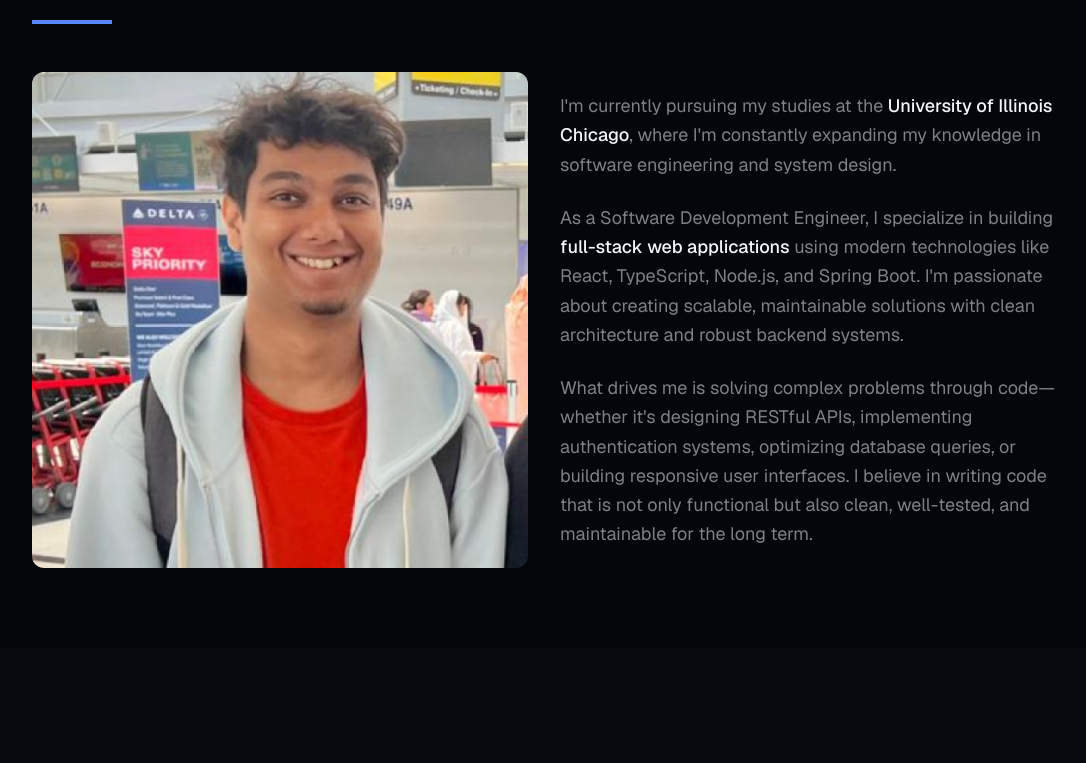
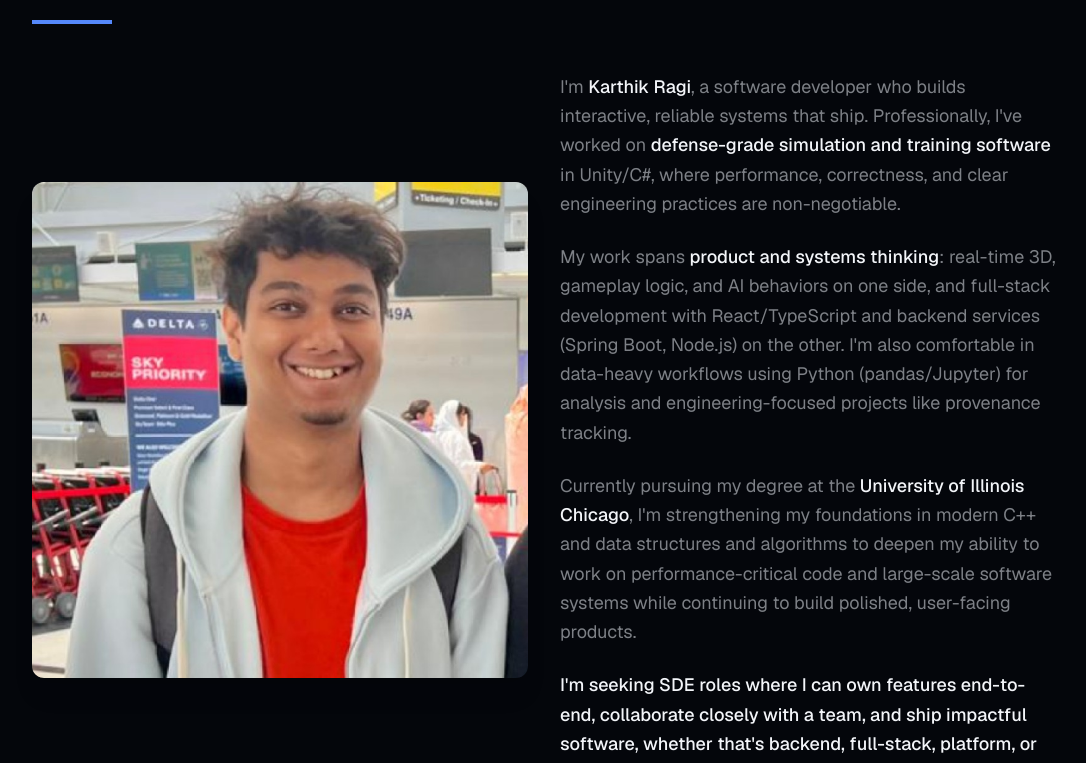
Before and after one commit to Superkart/PortfolioApp, a Next.js app: page / in a window 1280 px wide. Shown: the part 2506-3269 px from the top of the page, without its empty margins (96-1182 px from the left). Built offline with nearby package versions, Linux system fonts and the light colour scheme.

Commit message:
Adbout me section

```diff
--- a/components/about-section.tsx
+++ b/components/about-section.tsx
@@ -17,23 +17,29 @@ export function AboutSection() {
 
             <div className="space-y-6 text-lg text-muted-foreground leading-relaxed">
               <p>
-                I&apos;m currently pursuing my studies at the{" "}
-                <span className="text-foreground font-medium">University of Illinois Chicago</span>, where I&apos;m
-                constantly expanding my knowledge in software engineering and system design.
+                I&apos;m <span className="text-foreground font-medium">Karthik Ragi</span>, a software developer who builds
+                interactive, reliable systems that ship. Professionally, I&apos;ve worked on{" "}
+                <span className="text-foreground font-medium">defense-grade simulation and training software</span> in
+                Unity/C#, where performance, correctness, and clear engineering practices are non-negotiable.
               </p>
 
               <p>
-                As a Software Development Engineer, I specialize in building{" "}
-                <span className="text-foreground font-medium">full-stack web applications</span> using modern technologies
-                like React, TypeScript, Node.js, and Spring Boot. I&apos;m passionate about creating scalable,
-                maintainable solutions with clean architecture and robust backend systems.
+                My work spans <span className="text-foreground font-medium">product and systems thinking</span>: real-time 3D,
+                gameplay logic, and AI behaviors on one side, and full-stack development with React/TypeScript and backend services
+                (Spring Boot, Node.js) on the other. I&apos;m also comfortable in data-heavy workflows using Python (pandas/Jupyter)
+                for analysis and engineering-focused projects like provenance tracking.
               </p>
 
               <p>
-                What drives me is solving complex problems through code—whether it&apos;s designing RESTful APIs,
-                implementing authentication systems, optimizing database queries, or building responsive user interfaces.
-                I believe in writing code that is not only functional but also clean, well-tested, and maintainable for
-                the long term.
+                Currently pursuing my degree at the{" "}
+                <span className="text-foreground font-medium">University of Illinois Chicago</span>, I&apos;m strengthening my
+                foundations in modern C++ and data structures and algorithms to deepen my ability to work on performance-critical
+                code and large-scale software systems while continuing to build polished, user-facing products.
+              </p>
+
+              <p className="text-foreground font-medium">
+                I&apos;m seeking SDE roles where I can own features end-to-end, collaborate closely with a team, and ship
+                impactful software, whether that&apos;s backend, full-stack, platform, or interactive/real-time systems.
               </p>
             </div>
           </div>
```
